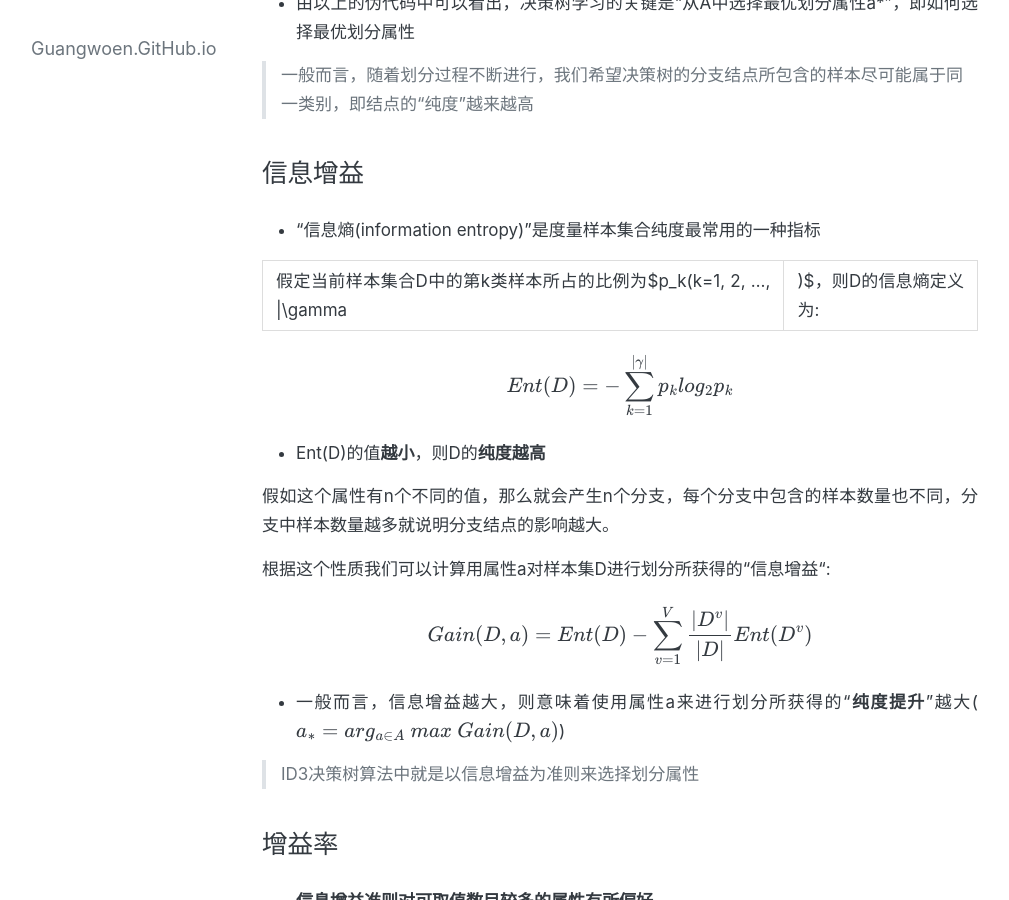
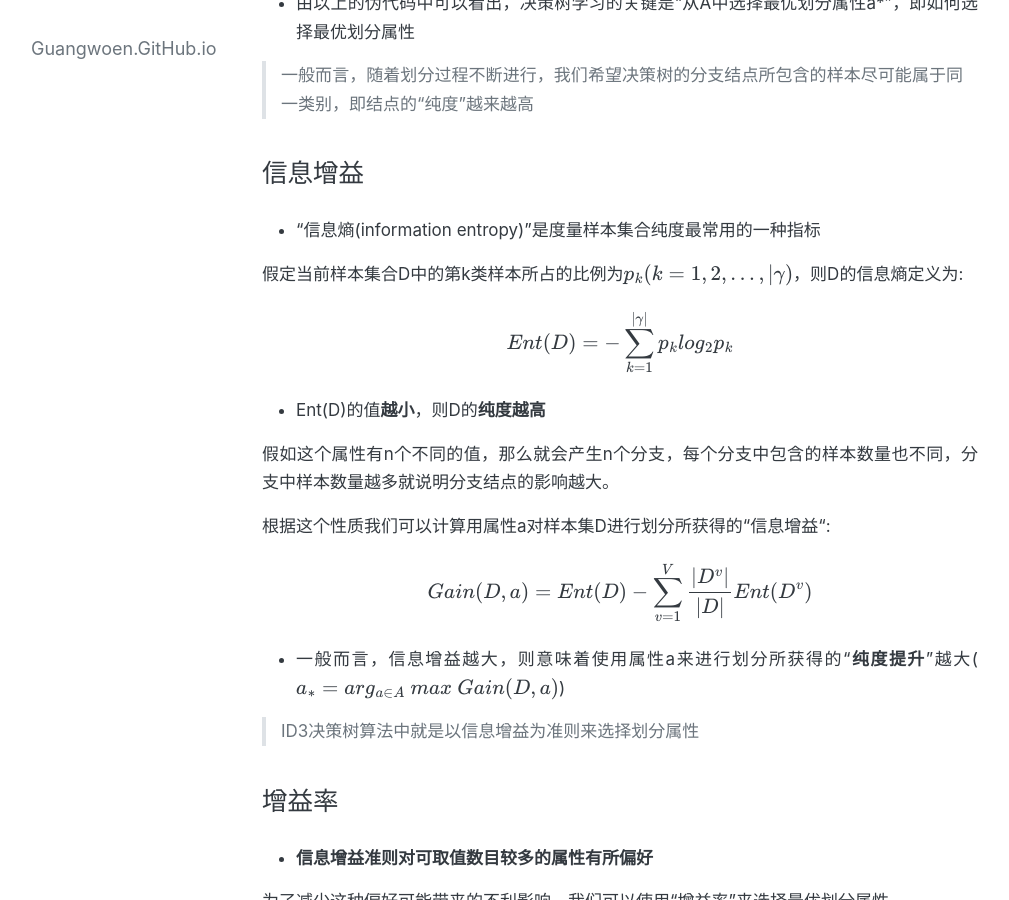
Before and after one commit to Guangwoen/Guangwoen.GitHub.io, a Jekyll site: the page built from _posts/2023-03-08-decision_tree.md, in a window 1280 px wide and 900 px high, scrolled down 1989 px. Shown: the whole window, without its empty margins (20-1029 px from the left). Built offline with Jekyll 4.4.1, drawn with Linux system fonts in a browser that asks for light colours; formulas are drawn with MathJax 3.

```diff
--- a/_posts/2023-03-08-decision_tree.md
+++ b/_posts/2023-03-08-decision_tree.md
@@ -67,7 +67,7 @@ end for
 
 - "信息熵(information entropy)"是度量样本集合纯度最常用的一种指标
 
-假定当前样本集合D中的第k类样本所占的比例为$p_k(k=1, 2, ..., \|\gamma|)$，则D的信息熵定义为:
+假定当前样本集合D中的第k类样本所占的比例为$p_k(k=1, 2, ..., \| \gamma)$，则D的信息熵定义为:
 
 $$
 Ent(D) = - \sum^{|\gamma|}_{k=1}p_klog_2p_k
```
